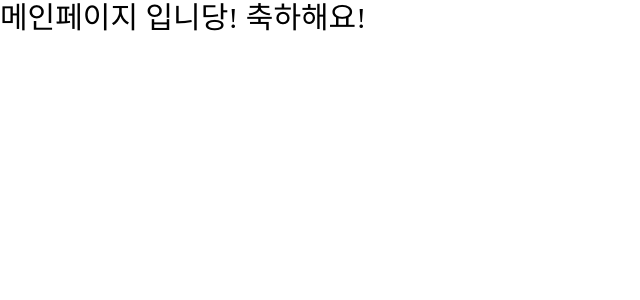
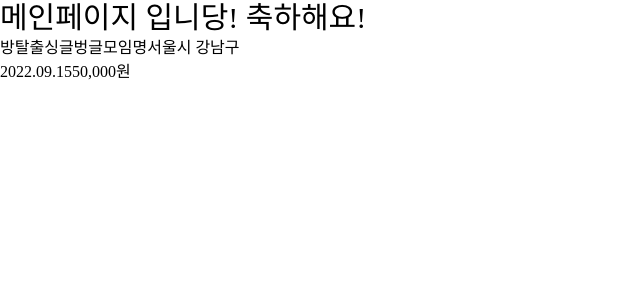
Before and after one commit to heua717/sgbg, a React (Create React App) app in the folder frontend/: page / in a window 1280 px wide. Shown: the top 300 px of the page, without its empty margins (0-640 px from the left). Built offline with nearby package versions, Linux system fonts and the light colour scheme; a web font is replaced by a local one.

Commit message:
setting:add colors

```diff
--- /dev/null
+++ b/frontend/src/components/cards/MeetingCard.tsx
@@ -0,0 +1,24 @@
+const MeetingCard = () => {
+  return (
+    <div>
+      {/* 모임 이미지, 뱃지 */}
+      <div></div>
+      {/* 모임 설명 */}
+      <div>
+        {/* 카테고리, 모임명, 위치 */}
+        <div>
+          <span>방탈출</span>
+          <span>싱글벙글모임명</span>
+          <span>서울시 강남구</span>
+        </div>
+        {/* 모임일자, 가격 */}
+        <div>
+          <span>2022.09.15</span>
+          <span>50,000원</span>
+        </div>
+      </div>
+    </div>
+  );
+};
+
+export default MeetingCard;
--- a/frontend/src/pages/Main.tsx
+++ b/frontend/src/pages/Main.tsx
@@ -1,7 +1,9 @@
+import MeetingCard from "../components/cards/MeetingCard";
 const Main = () => {
   return (
     <div>
       <p className="text-3xl">메인페이지 입니당! 축하해요!</p>
+      <MeetingCard></MeetingCard>
     </div>
   );
 };
--- a/frontend/tailwind.config.js
+++ b/frontend/tailwind.config.js
@@ -59,7 +59,24 @@ module.exports = {
         per115: "115%",
         per120: "120%",
       },
-      colors: {},
+      colors: {
+        "yellow-100": "FFDE59",
+        "yellow-200": "E8CA50",
+        "light-green-100": "E6DE2C",
+        "light-green-200": "BCDB40",
+        "green-100": "46B164",
+        "light-blue-100": "89C4D1",
+        "blue-100": "20A0EB",
+        "blue-200": "5280C0",
+        "blue-300": "4C74B9",
+        "blue-400": "375F96",
+        "blue-500": "2A4B79",
+        "blue-600": "15192E",
+        "red-100": "EB5454",
+        "gray-100": "F1F1F1",
+        "gray-200": "F5F5F5",
+        "gray-300": "E7E7E7",
+      },
     },
   },
   plugins: [],
```
